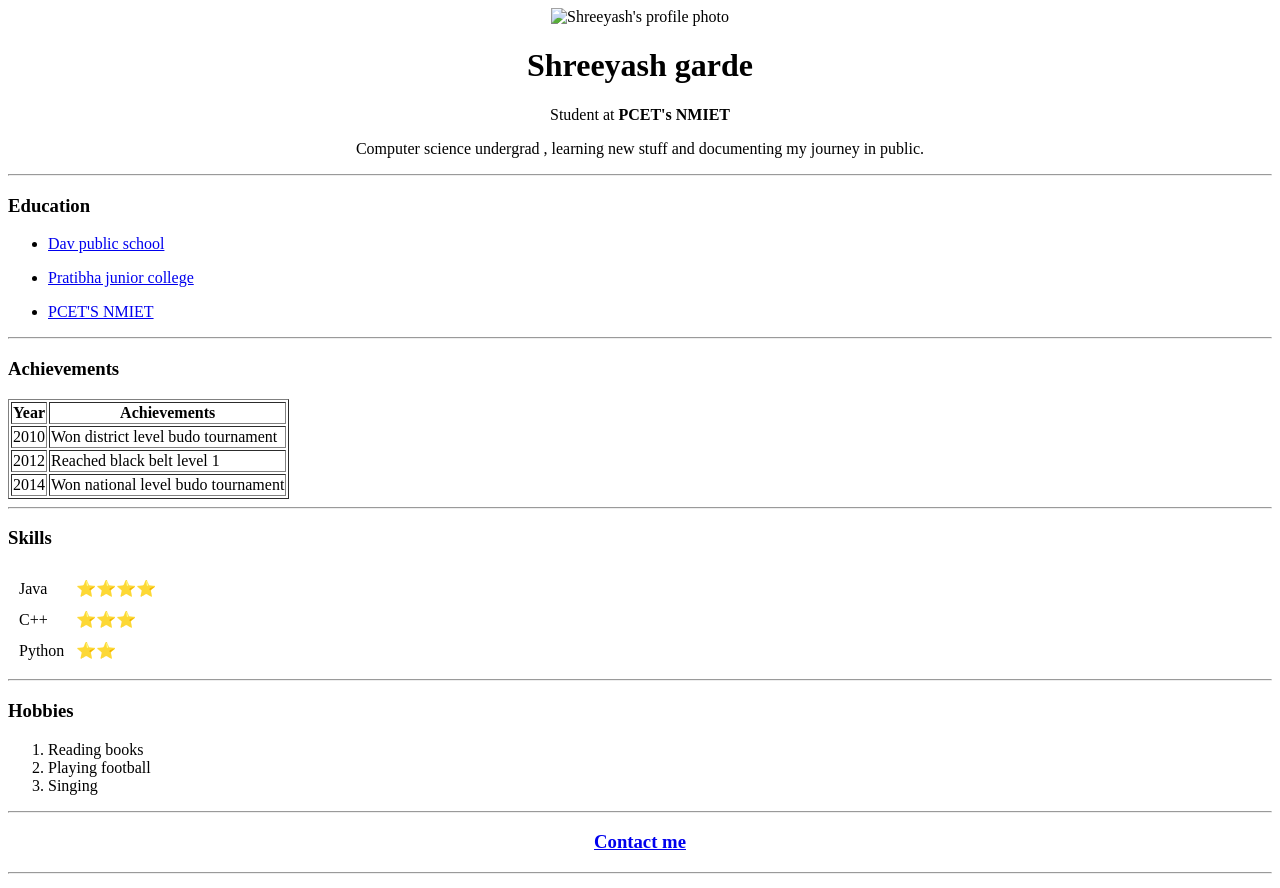
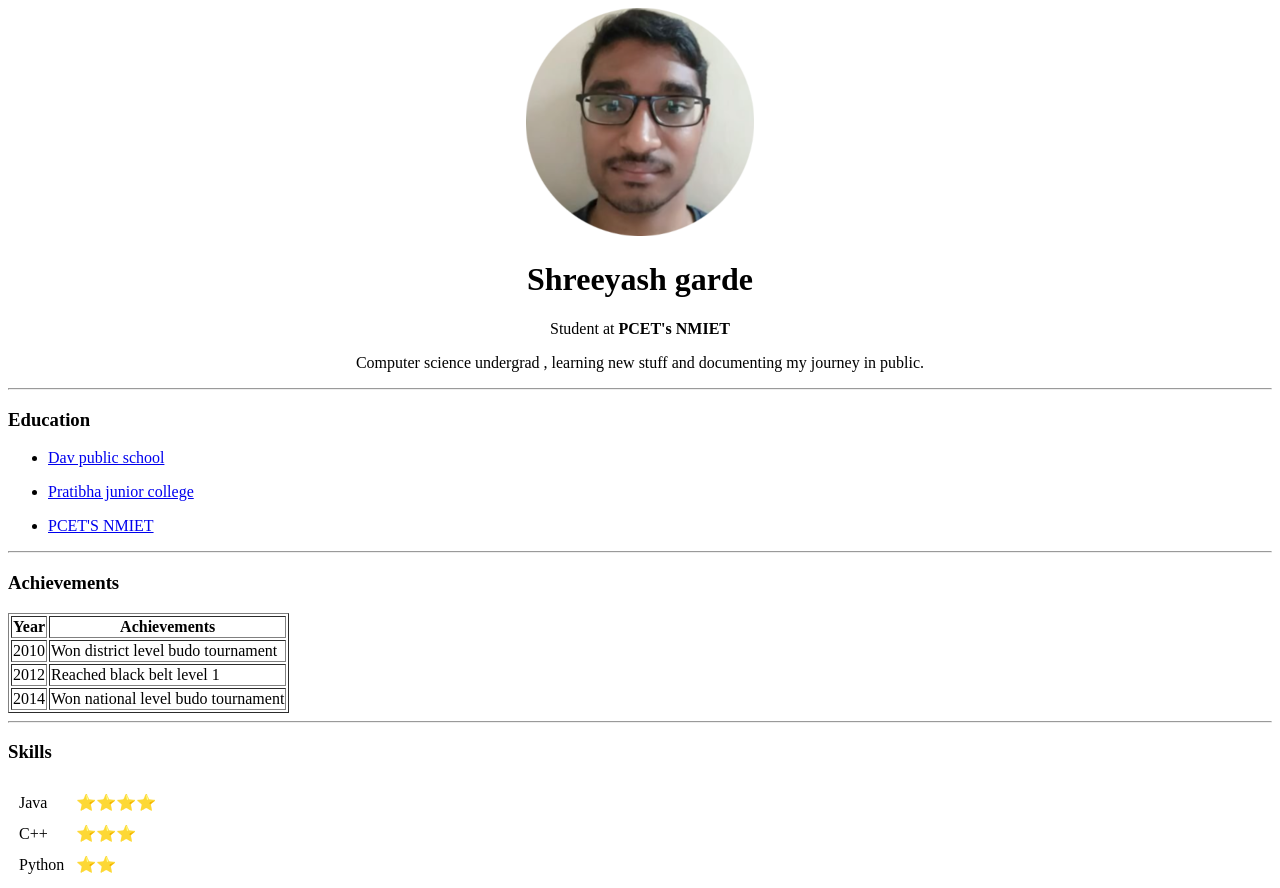
Before and after one commit to mehulcode12/cv, a plain HTML site: page index.html in a window 1280 px wide. Shown: the top 888 px of the page. Drawn offline with Linux system fonts and the light colour scheme.

Commit message:
Update index.html

```diff
--- a/index.html
+++ b/index.html
@@ -9,7 +9,7 @@
 
   <body>
 
-    <img src="shreeyash.png.png" alt="Shreeyash's profile photo">
+    <img src="image/Shreeyash.png.png" alt="Shreeyash's profile photo">
     <h1>Shreeyash garde</h1>
     <p>Student at <b>PCET's NMIET</b></p>
     <p>Computer science undergrad , learning new stuff and documenting my journey in public.</p>
```
